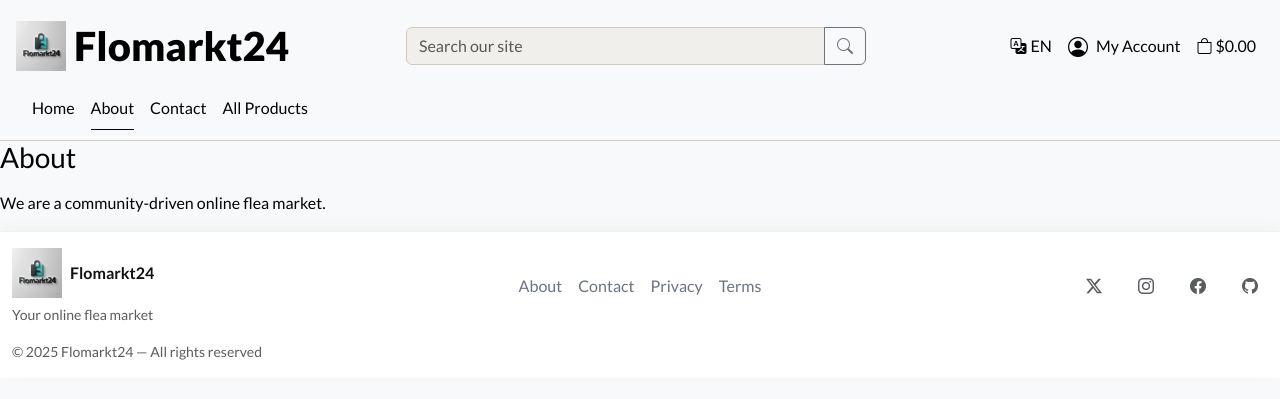
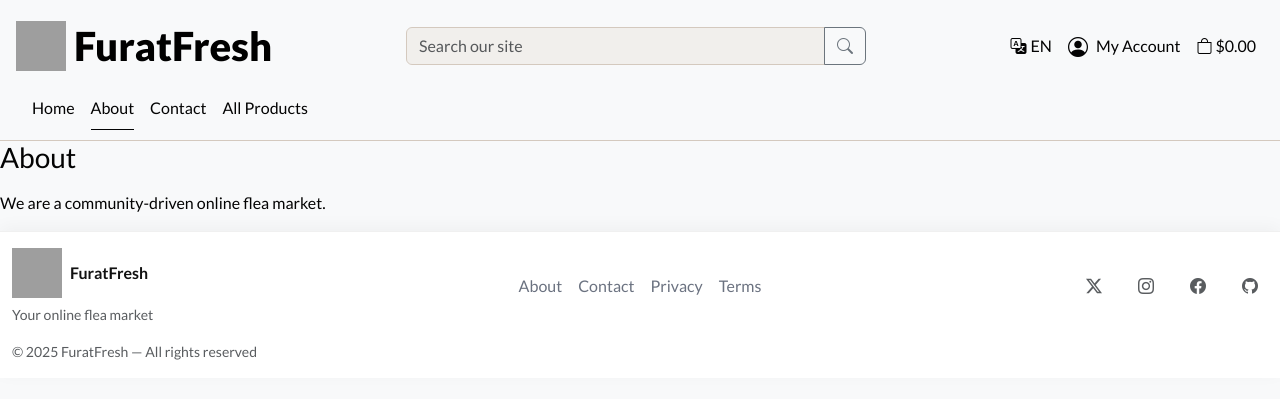
Before and after one commit to syricano/furat-fresh, a Django app: page /about/ in a window 1280 px wide. Shown: the top 399 px of the page. Run offline with Django 5.2, Linux system fonts and the light colour scheme; some libraries are stand-ins or nearby versions; grey boxes are pictures that could not be loaded.

Commit message:
inital commit

```diff
--- a/home/templates/home/about.html
+++ b/home/templates/home/about.html
@@ -1,5 +1,5 @@
 {% extends "base.html" %}{% load i18n %}
-{% block title %}{% trans "About" %} · Flomarkt.Shop{% endblock %}
+{% block title %}{% trans "About" %} · FuratFresh{% endblock %}
 {% block content %}
   <h1 class="h3 mb-3">{% trans "About" %}</h1>
   <p>{% trans "We are a community-driven online flea market." %}</p>
--- a/home/templates/home/contact.html
+++ b/home/templates/home/contact.html
@@ -1,5 +1,5 @@
 {% extends "base.html" %}{% load i18n %}
-{% block title %}{% trans "Contact" %} · Flomarkt.Shop{% endblock %}
+{% block title %}{% trans "Contact" %} · FuratFresh{% endblock %}
 {% block content %}
   <h1 class="h3 mb-3">{% trans "Contact" %}</h1>
   <p>{% trans "Reach us via the form or email." %}</p>
--- a/templates/base.html
+++ b/templates/base.html
@@ -7,8 +7,8 @@
   <meta charset="utf-8" />
   <meta http-equiv="X-UA-Compatible" content="IE=edge" />
   <meta name="viewport" content="width=device-width, initial-scale=1" />
-  <meta name="description" content="{% block description %}Flomarkt.Shop - {% trans 'Your online flea market' %}{% endblock %}">
-  <meta name="author" content="{% block author %}Flomarkt.Shop{% endblock %}">
+  <meta name="description" content="{% block description %}FuratFresh - {% trans 'Your online flea market' %}{% endblock %}">
+  <meta name="author" content="{% block author %}FuratFresh{% endblock %}">
   <meta name="csrf-token" content="{{ csrf_token }}">
 
   <link rel="icon" href="{% static 'favicon.ico' %}" type="image/x-icon">
@@ -42,7 +42,7 @@
 
   {% block extra_head_js %}{% endblock %}
 
-  <title>Flomarkt.Shop{% block extra_title %}{% endblock %}</title>
+  <title>FuratFresh{% block extra_title %}{% endblock %}</title>
 </head>
 <body class="bg-light">
 
--- a/templates/includes/footer.html
+++ b/templates/includes/footer.html
@@ -6,8 +6,8 @@
       <!-- Brand -->
       <div class="col-12 col-md-4">
         <a href="{% url 'home:index' %}" class="d-inline-flex align-items-center gap-2 text-decoration-none footer-brand">
-          <img src="/media/flomarkt24-logo-bg.png" alt="" class="logo-light border-radios-50" width="50" height="50"/>
-          <span class="fw-semibold">{% trans "Flomarkt24" %}</span>
+          <img src="/media/FuratFresh-logo-bg.png" alt="" class="logo-light border-radios-50" width="50" height="50"/>
+          <span class="fw-semibold">{% trans "FuratFresh" %}</span>
         </a>
         <p class="m-0 small text-muted">{% trans "Your online flea market" %}</p>
       </div>
@@ -35,7 +35,7 @@
 
     <!-- Row 2 -->
     <div class="d-flex flex-column flex-md-row justify-content-between align-items-center small text-muted pt-3">
-      <p class="m-0">&copy; {% now "Y" %} Flomarkt24 — {% trans "All rights reserved" %}</p>
+      <p class="m-0">&copy; {% now "Y" %} FuratFresh — {% trans "All rights reserved" %}</p>
       <button type="button" class="btn btn-outline-secondary btn-sm back-to-top" data-scroll-top>
         <i class="bi bi-arrow-up"></i> <span>{% trans "Back to top" %}</span>
       </button>
--- a/templates/includes/navbar/navbar.html
+++ b/templates/includes/navbar/navbar.html
@@ -10,8 +10,8 @@
       <!-- Brand -->
       <div class="col-6 col-lg-3">
         <a class="navbar-brand d-flex align-items-center gap-2 m-0" href="{% url 'home:index' %}">
-          <img src="/media/flomarkt24-logo-bg.png" alt="" class="logo-light border-radios-50" width="50" height="50" />
-          <h1 class="fw-semibold m-0 brand-title"><strong>{% trans 'Flomarkt24' %}</strong></h1>
+          <img src="/media/FuratFresh-logo-bg.png" alt="" class="logo-light border-radios-50" width="50" height="50" />
+          <h1 class="fw-semibold m-0 brand-title"><strong>{% trans 'FuratFresh' %}</strong></h1>
         </a>
       </div>
 
```
Also changed, not shown: locale/ar/LC_MESSAGES/django.po, locale/de/LC_MESSAGES/django.po.
